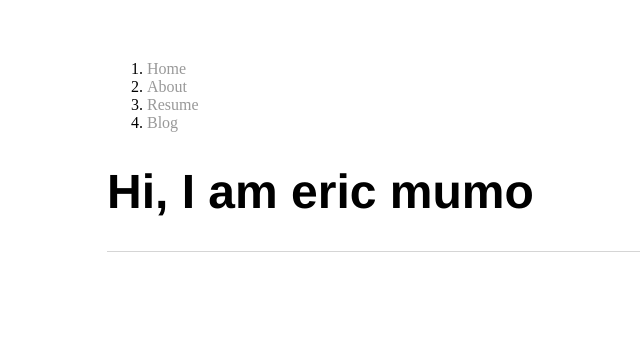
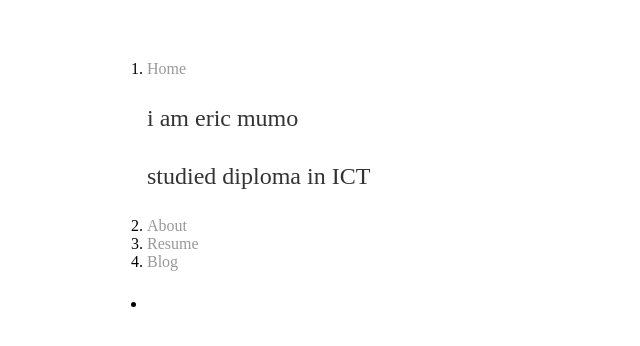
Before and after one commit to Mumotech/ericmumo.com, a plain HTML site: page index.html in a window 1280 px wide. Shown: the whole page, without its empty margins (85-725 px from the left). Drawn offline with Linux system fonts and the light colour scheme; files that its build step writes are made by us from their sources.

Commit message:
changed
html

```diff
--- a/index.html
+++ b/index.html
@@ -2,28 +2,26 @@
 <html>
  <head>
    <title>ericmumo</title>
-  <!-- link to main stylesheet -->
-		<link rel="stylesheet" type="text/css" href="/css/main.css">
+   <link rel="stylesheet" href="main.css">
  </head>
  <body>
    <nav>
      <ol>
-       <li><a href=”/”>Home</a></li>
+       <li><a href=”/home”>Home</a></li>
+       <p>i am eric mumo</p>
+       <p>studied diploma in ICT</p>
        <li><a href=”/about”>About</a></li>
        <li><a href=”/resume”>Resume</a></li>
        <li><a href=”/blog”>Blog</a></li>
      </ol>
    </nav>
    <div class=”container”>
-     <div class=”blurb”>
-       <h1>Hi, I am eric mumo</h1>
-       <p></persued diploma in ICT</p>
+     <p class=”blu
      </div>
    </div>
-   <footer>
    <ul>
      <li><a href=”mailto:mumoeric19@gmail.com”</a></li>
    </ul>
-   </footer>
+
  </body>
 </html>
```
